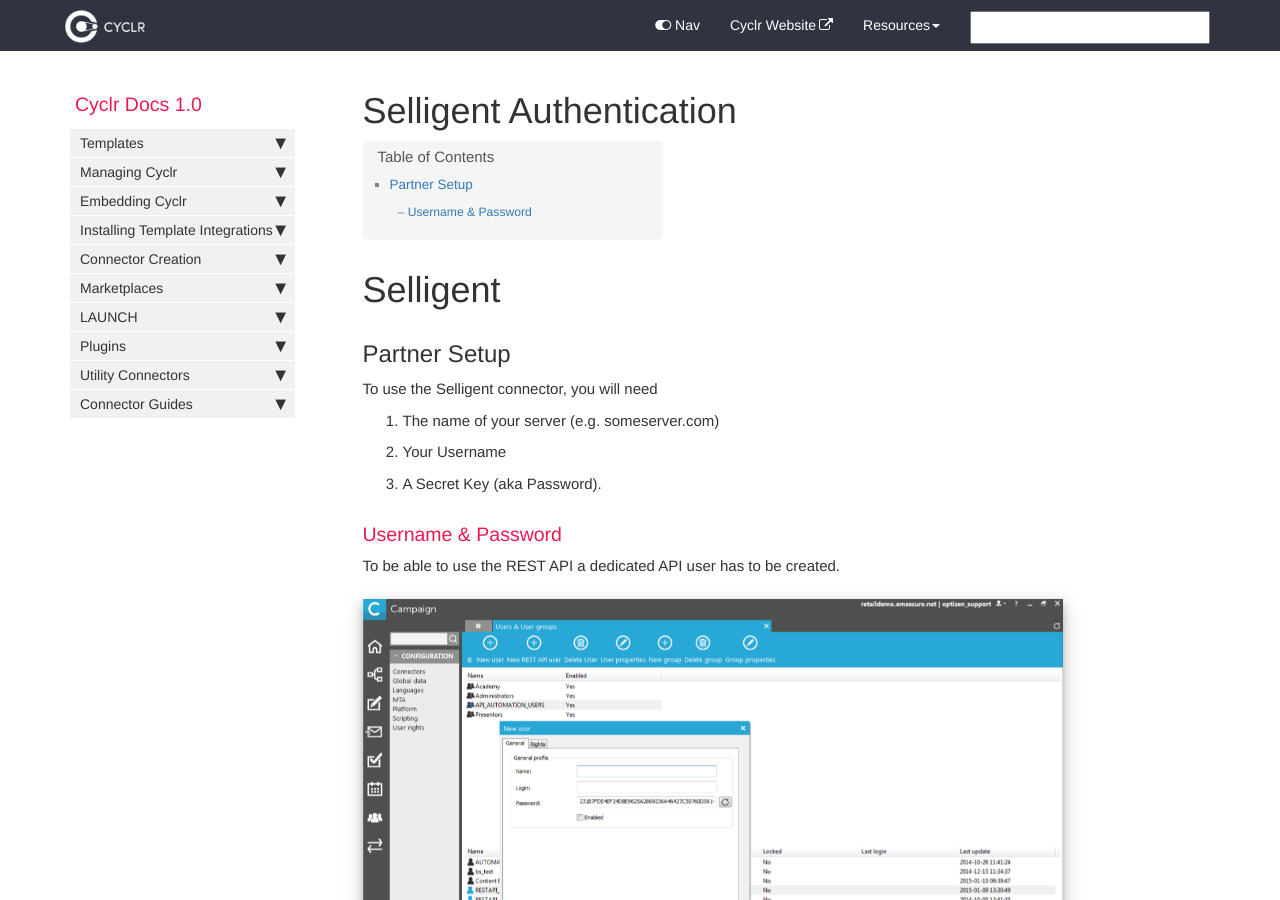
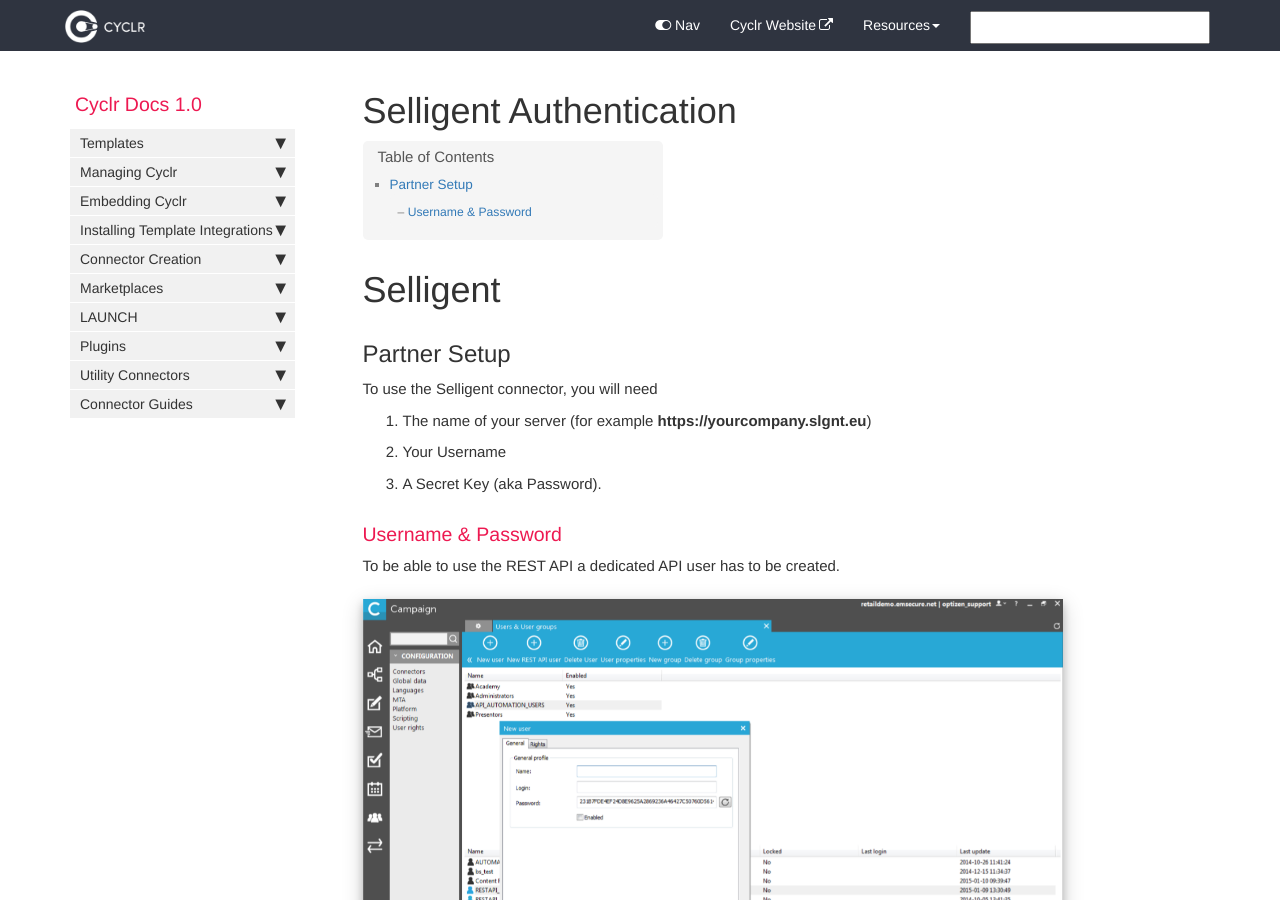
Before and after one commit to sneakysneak/docs, a Jekyll site: the page built from pages/connector-authentication/selligent.md, in a window 1280 px wide and 900 px high. Built offline with Jekyll 4.4.1, drawn with Linux system fonts in a browser that asks for light colours; nearby versions of some CDN libraries; comment, search, counter and statistics services are not loaded.

Commit message:
Update selligent.md

```diff
--- a/pages/connector-authentication/selligent.md
+++ b/pages/connector-authentication/selligent.md
@@ -11,7 +11,7 @@ tags: [connector]
 
 To use the Selligent connector, you will need
 
-1. The name of your server (e.g. someserver.com)
+1. The name of your server (for example **https://<span></span>yourcompany.slgnt.eu**)
 2. Your Username
 3. A Secret Key (aka Password).
 
```
